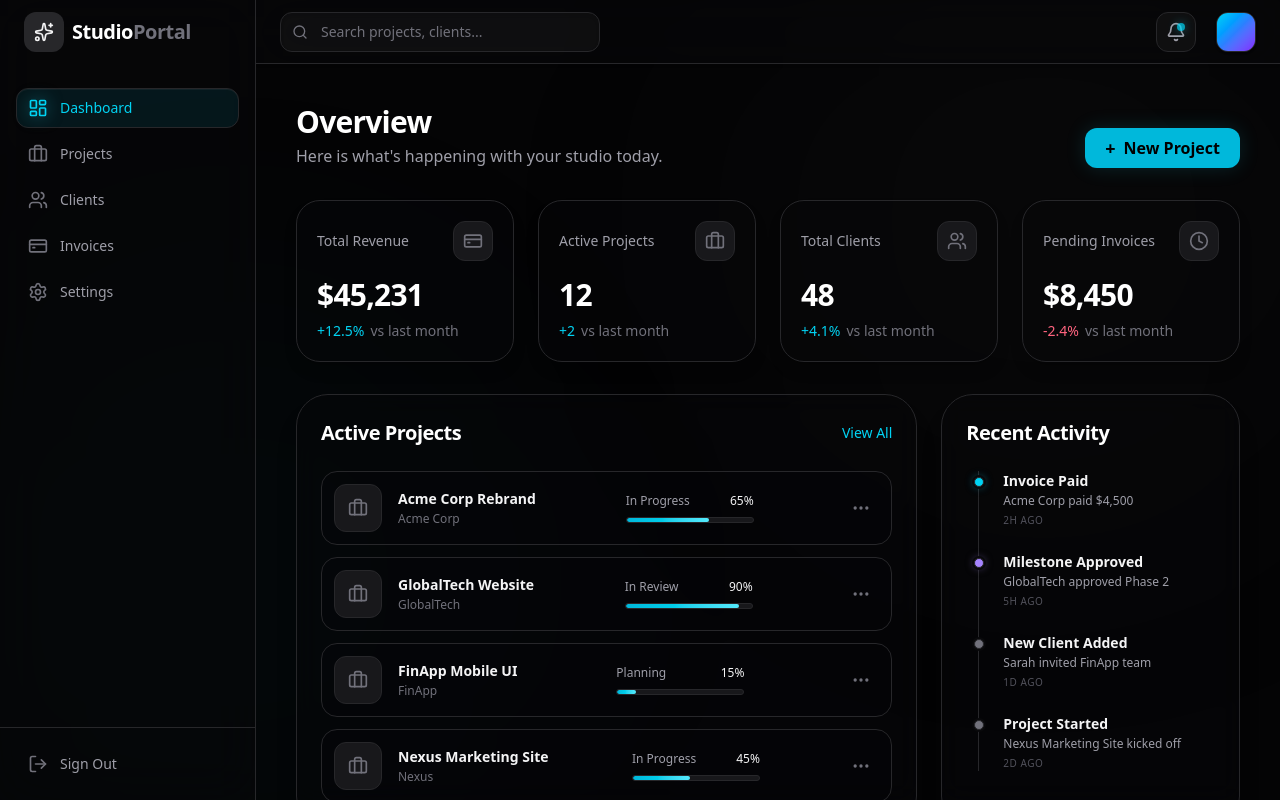
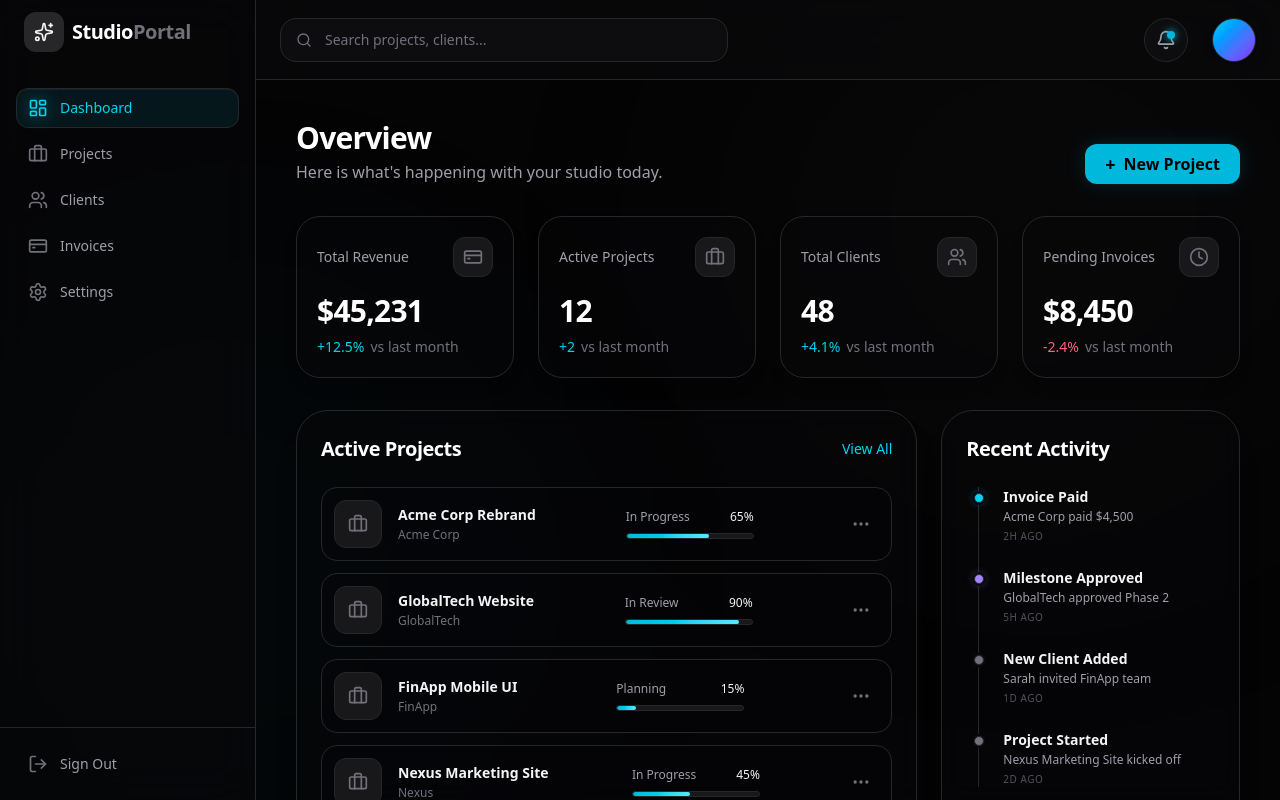
Before and after one commit to Meles-Tesfay/studioportal, a Next.js app in the folder studioportal/: page /dashboard in a window 1280 px wide. Built offline with nearby package versions, Linux system fonts and the light colour scheme.

Commit message:
enhance TopNav component with profile dropdown and improved search input styling

```diff
--- a/studioportal/src/app/globals.css
+++ b/studioportal/src/app/globals.css
@@ -109,3 +109,45 @@ body {
 .animate-shimmer {
   animation: shimmer 2s infinite;
 }
+
+/* Custom Scrollbar */
+::-webkit-scrollbar {
+  width: 8px;
+  height: 8px;
+}
+
+::-webkit-scrollbar-track {
+  background: transparent;
+}
+
+::-webkit-scrollbar-thumb {
+  background: #27272a;
+  border-radius: 10px;
+}
+
+::-webkit-scrollbar-thumb:hover {
+  background: #3f3f46;
+}
+
+/* Premium Utilities */
+.glass-panel {
+  background: linear-gradient(145deg, rgba(24, 24, 27, 0.6) 0%, rgba(9, 9, 11, 0.8) 100%);
+  backdrop-filter: blur(20px);
+  -webkit-backdrop-filter: blur(20px);
+  border: 1px solid rgba(255, 255, 255, 0.05);
+  box-shadow: 0 8px 32px 0 rgba(0, 0, 0, 0.3);
+}
+
+.text-gradient {
+  background-clip: text;
+  -webkit-background-clip: text;
+  -webkit-text-fill-color: transparent;
+  background-image: linear-gradient(to right, #67e8f9, #f8fafc, #ffffff);
+}
+
+.text-gradient-purple {
+  background-clip: text;
+  -webkit-background-clip: text;
+  -webkit-text-fill-color: transparent;
+  background-image: linear-gradient(to right, #c084fc, #67e8f9);
+}
--- a/studioportal/src/components/dashboard/top-nav.tsx
+++ b/studioportal/src/components/dashboard/top-nav.tsx
@@ -1,31 +1,88 @@
-import { Search, Bell, Menu } from "lucide-react";
+"use client";
+
+import { useState } from "react";
+import { Search, Bell, Menu, User, Settings, LogOut } from "lucide-react";
+import { motion, AnimatePresence } from "framer-motion";
 
 export function TopNav() {
+  const [isProfileOpen, setIsProfileOpen] = useState(false);
+  const [isFocused, setIsFocused] = useState(false);
+
   return (
-    <header className="flex h-16 shrink-0 items-center justify-between border-b border-zinc-800/80 bg-zinc-950/50 px-6 backdrop-blur-xl relative z-20 shadow-sm">
-      <div className="flex items-center gap-4">
-        <button className="md:hidden text-zinc-400 hover:text-zinc-100 transition-colors">
+    <header className="flex h-20 shrink-0 items-center justify-between border-b border-zinc-800/60 bg-zinc-950/80 px-6 backdrop-blur-2xl relative z-20 transition-all">
+      <div className="flex items-center gap-4 flex-1">
+        <button className="md:hidden flex h-10 w-10 items-center justify-center rounded-xl text-zinc-400 hover:text-cyan-400 transition-colors hover:bg-zinc-900 border border-transparent hover:border-zinc-800">
           <Menu className="h-5 w-5" />
         </button>
-        <div className="relative hidden md:block group">
-          <Search className="absolute left-3 top-1/2 -translate-y-1/2 h-4 w-4 text-zinc-500 transition-colors group-focus-within:text-cyan-400" />
+        <div className="relative hidden md:block max-w-md w-full group">
+          <Search className={`absolute left-4 top-1/2 -translate-y-1/2 h-4 w-4 transition-colors duration-300 ${isFocused ? "text-cyan-400" : "text-zinc-500 group-hover:text-zinc-400"}`} />
           <input
             type="text"
+            onFocus={() => setIsFocused(true)}
+            onBlur={() => setIsFocused(false)}
             placeholder="Search projects, clients..."
-            className="h-10 w-80 rounded-xl border border-zinc-800 bg-zinc-900/50 pl-10 pr-4 text-sm text-zinc-100 placeholder:text-zinc-500 focus:border-cyan-500/50 focus:outline-none focus:ring-1 focus:ring-cyan-500/50 transition-all shadow-inner focus:bg-zinc-900/80"
+            className="h-11 w-full rounded-2xl border border-zinc-800/80 bg-zinc-900/40 pl-11 pr-4 text-sm text-zinc-100 placeholder:text-zinc-500 focus:border-cyan-500/50 focus:bg-zinc-900/80 focus:outline-none focus:ring-4 focus:ring-cyan-500/10 transition-all shadow-inner"
           />
         </div>
       </div>
-      <div className="flex items-center gap-5">
-        <button className="relative flex h-10 w-10 items-center justify-center rounded-xl border border-zinc-800 bg-zinc-900/50 text-zinc-400 transition-all hover:bg-zinc-800 hover:text-zinc-100 hover:shadow-[0_0_15px_rgba(34,211,238,0.15)] hover:border-cyan-500/30 group">
+
+      <div className="flex items-center gap-4 sm:gap-6">
+        <button className="relative flex h-11 w-11 items-center justify-center rounded-full border border-zinc-800/80 bg-zinc-900/40 text-zinc-400 transition-all duration-300 hover:bg-zinc-800 hover:text-zinc-100 hover:border-cyan-500/30 group hover:shadow-[0_0_20px_rgba(34,211,238,0.1)]">
           <Bell className="h-5 w-5 transition-transform duration-300 group-hover:rotate-[15deg] group-hover:scale-110" />
-          <span className="absolute right-2.5 top-2.5 flex h-2 w-2 rounded-full bg-cyan-400 shadow-[0_0_10px_rgba(34,211,238,0.6)] animate-pulse"></span>
+          <span className="absolute right-3 top-3 flex h-2 w-2">
+            <span className="animate-ping absolute inline-flex h-full w-full rounded-full bg-cyan-400 opacity-75"></span>
+            <span className="relative inline-flex rounded-full h-2 w-2 bg-cyan-500 shadow-[0_0_10px_rgba(34,211,238,0.8)]"></span>
+          </span>
         </button>
-        <div className="h-10 w-10 overflow-hidden rounded-xl border border-zinc-700 bg-zinc-800 shadow-sm cursor-pointer hover:border-cyan-500/50 transition-all hover:shadow-[0_0_15px_rgba(167,139,250,0.3)] hover:scale-105 active:scale-95 group">
-          {/* Colorful gradient placeholder for avatar */}
-          <div className="h-full w-full bg-gradient-to-br from-cyan-400 via-blue-500 to-violet-600 group-hover:opacity-90 transition-opacity" />
+
+        <div className="relative">
+          <button
+            onClick={() => setIsProfileOpen(!isProfileOpen)}
+            className="flex h-11 w-11 items-center justify-center overflow-hidden rounded-full border border-zinc-700/80 bg-zinc-800 shadow-sm transition-all duration-300 hover:border-cyan-500/50 hover:shadow-[0_0_20px_rgba(167,139,250,0.2)] hover:scale-105 active:scale-95 focus:outline-none ring-2 ring-transparent focus:ring-cyan-500/30"
+          >
+            <div className="h-full w-full bg-gradient-to-br from-cyan-400 via-blue-500 to-violet-600 transition-opacity hover:opacity-90" />
+          </button>
+
+          <AnimatePresence>
+            {isProfileOpen && (
+              <motion.div
+                initial={{ opacity: 0, y: 10, scale: 0.95 }}
+                animate={{ opacity: 1, y: 0, scale: 1 }}
+                exit={{ opacity: 0, y: 10, scale: 0.95 }}
+                transition={{ duration: 0.2, ease: "easeOut" }}
+                className="absolute right-0 mt-3 w-60 origin-top-right rounded-2xl border border-zinc-800/80 bg-zinc-950/90 p-1.5 shadow-2xl backdrop-blur-xl ring-1 ring-white/5"
+              >
+                <div className="px-3 py-3 mb-1 border-b border-zinc-800/80">
+                  <p className="text-sm font-semibold text-zinc-100">Studio Admin</p>
+                  <p className="text-xs text-zinc-400 mt-0.5">admin@studioportal.co</p>
+                </div>
+                <div className="space-y-1 p-1">
+                  <DropdownItem icon={User} label="Profile" />
+                  <DropdownItem icon={Settings} label="Settings" />
+                </div>
+                <div className="mt-1 border-t border-zinc-800/80 p-1">
+                  <DropdownItem icon={LogOut} label="Log out" danger />
+                </div>
+              </motion.div>
+            )}
+          </AnimatePresence>
         </div>
       </div>
     </header>
   );
 }
+
+function DropdownItem({ icon: Icon, label, danger = false }: { icon: any, label: string, danger?: boolean }) {
+  return (
+    <button
+      className={`flex w-full items-center gap-3 rounded-xl px-3 py-2 text-sm font-medium transition-all duration-200 ${
+        danger
+          ? "text-rose-400 hover:bg-rose-500/10 hover:text-rose-300"
+          : "text-zinc-300 hover:bg-zinc-800/80 hover:text-zinc-100"
+      }`}
+    >
+      <Icon className="h-4 w-4" />
+      {label}
+    </button>
+  );
+}
```
